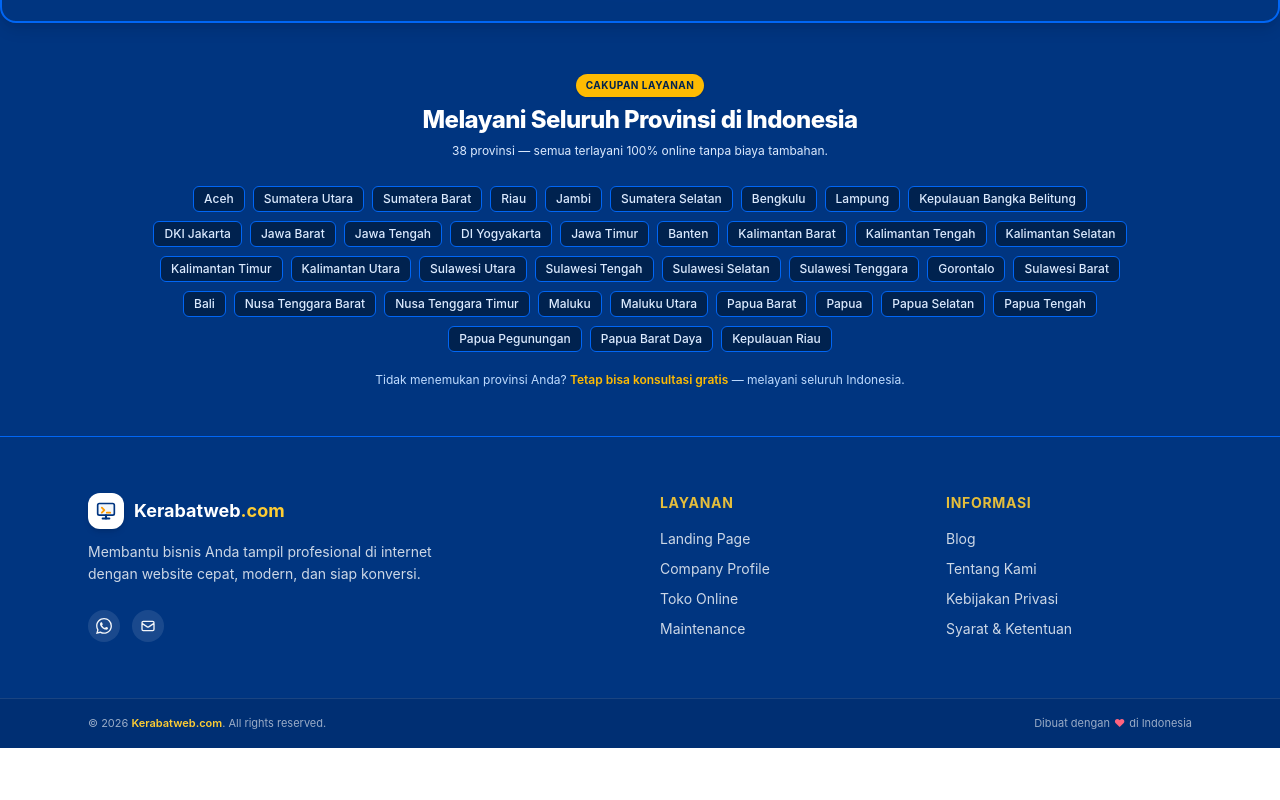
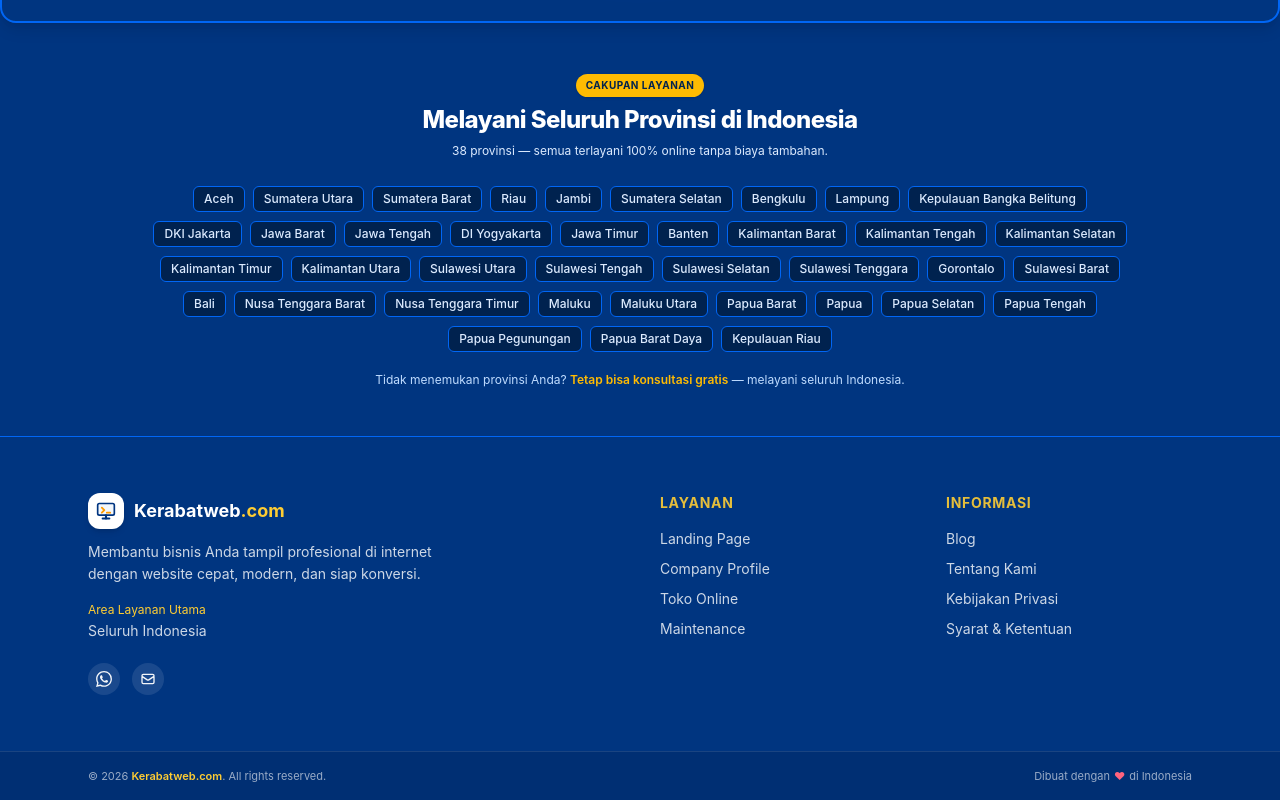
Before and after one commit to iwanbako/hurung, a Next.js app: page / in a window 1280 px wide. Shown: the part 9675-10475 px from the top of the page. Before the commit the page ends 10423 px from the top, so only its background shows below. Built offline with nearby package versions, Linux system fonts and the light colour scheme.

Commit message:
first commit

```diff
--- a/components/common/Footer.tsx
+++ b/components/common/Footer.tsx
@@ -1,10 +1,126 @@
 // components/common/Footer.tsx
-import React from "react";
+"use client";
+
+import React, { useMemo } from "react";
 import Link from "next/link";
+import { usePathname } from "next/navigation";
+import { provinsiContent } from "@/data/provinsi-content";
+import { getRegenciesOfProvince } from "@/lib/wilayah";
 
 const tahun = new Date().getFullYear();
 
+const DUMMY_KECAMATAN = [
+  "Sukamaju", "Cilandak", "Menteng", "Coblong", "Kebayoran", "Sumbersari",
+  "Sukajadi", "Banjarsari", "Tebet", "Gubeng", "Denpasar Barat", "Medan Baru"
+];
+
+const getSafeName = (item: any) => {
+  if (!item) return "";
+  if (typeof item === "string") return item;
+  return item.name || item.nama || "";
+};
+
+// Fungsi pembuat index acak yang konsisten (Deterministic Random)
+const getDeterministicIndex = (seed: string, length: number) => {
+  if (length === 0) return 0;
+  let hash = 0;
+  for (let i = 0; i < seed.length; i++) {
+    hash = (hash << 5) - hash + seed.charCodeAt(i);
+    hash |= 0; // Konversi ke 32-bit integer
+  }
+  return Math.abs(hash) % length;
+};
+
 export const Footer: React.FC = () => {
+  const pathname = usePathname();
+
+  // ============================================================
+  // LOGIKA AREA LAYANAN DINAMIS (Bebas Hydration Error)
+  // ============================================================
+  const { displayArea } = useMemo(() => {
+
+    // 1. JIKA DI HOMEPAGE
+    if (pathname === "/" || pathname === "") {
+      return {
+        displayArea: "Seluruh Indonesia",
+      };
+    }
+
+    // 2. JIKA DI HALAMAN LAIN
+    let namaProvinsi = "";
+    let namaKabupaten = "";
+    let namaKecamatan = "";
+
+    const segments = pathname.split("/").filter(Boolean);
+    const provinsiSlug = segments[0];
+    const kabupatenSlug = segments[1];
+
+    const isProvinsiValid = provinsiSlug && provinsiContent[provinsiSlug];
+
+    if (isProvinsiValid) {
+      // --- KONDISI 2A: Halaman Provinsi atau Kabupaten ---
+      const provData = provinsiContent[provinsiSlug];
+      namaProvinsi = provData.nama;
+      const regencies = getRegenciesOfProvince(provinsiSlug);
+
+      if (kabupatenSlug && regencies.length > 0) {
+        const kabData = regencies.find((r) => r.slug === kabupatenSlug);
+        if (kabData) {
+          namaKabupaten = getSafeName(kabData);
+
+          const districts = (kabData as any).districts || [];
+          if (districts.length > 0) {
+            // Gunakan Deterministic Index
+            const idx = getDeterministicIndex(pathname, districts.length);
+            namaKecamatan = getSafeName(districts[idx]);
+          } else {
+            const idx = getDeterministicIndex(pathname, DUMMY_KECAMATAN.length);
+            namaKecamatan = DUMMY_KECAMATAN[idx];
+          }
+        }
+      }
+
+      if (!namaKabupaten && regencies.length > 0) {
+        const idx = getDeterministicIndex(pathname, regencies.length);
+        namaKabupaten = getSafeName(regencies[idx]);
+        const distIdx = getDeterministicIndex(pathname, DUMMY_KECAMATAN.length);
+        namaKecamatan = DUMMY_KECAMATAN[distIdx];
+      }
+    }
+
+    // --- KONDISI 2B: Halaman umum (Blog, Kontak) atau URL tidak valid ---
+    if (!namaProvinsi || !namaKabupaten) {
+      const allProvinceSlugs = Object.keys(provinsiContent);
+      const provIdx = getDeterministicIndex(pathname, allProvinceSlugs.length);
+      const randomProvSlug = allProvinceSlugs[provIdx];
+      namaProvinsi = provinsiContent[randomProvSlug].nama;
+
+      const regencies = getRegenciesOfProvince(randomProvSlug);
+      if (regencies.length > 0) {
+        const kabIdx = getDeterministicIndex(pathname, regencies.length);
+        const randomKabItem = regencies[kabIdx];
+        namaKabupaten = getSafeName(randomKabItem);
+
+        const districts = (randomKabItem as any).districts || [];
+        if (districts.length > 0) {
+          const distIdx = getDeterministicIndex(pathname, districts.length);
+          namaKecamatan = getSafeName(districts[distIdx]);
+        } else {
+          const distIdx = getDeterministicIndex(pathname, DUMMY_KECAMATAN.length);
+          namaKecamatan = DUMMY_KECAMATAN[distIdx];
+        }
+      } else {
+        namaKabupaten = "Kota Utama";
+        const distIdx = getDeterministicIndex(pathname, DUMMY_KECAMATAN.length);
+        namaKecamatan = DUMMY_KECAMATAN[distIdx];
+      }
+    }
+
+    return {
+      displayArea: `Kec. ${namaKecamatan}, Kab. ${namaKabupaten}, Prov. ${namaProvinsi}`,
+    };
+  }, [pathname]);
+
   return (
     <footer className="bg-booking-700 text-white/95 mt-auto">
       {/* ================= MAIN FOOTER ================= */}
@@ -26,9 +142,19 @@ export const Footer: React.FC = () => {
               Kerabatweb<span className="text-yellow-400">.com</span>
             </span>
           </Link>
-          <p className="text-[11px] sm:text-sm leading-relaxed max-w-sm text-white/80 mb-6">
+          <p className="text-[11px] sm:text-sm leading-relaxed max-w-sm text-white/80 mb-4">
             Membantu bisnis Anda tampil profesional di internet dengan website cepat, modern, dan siap konversi.
           </p>
+
+          {/* ================= AREA LAYANAN (Judul Kuning) ================= */}
+          <div className="max-w-sm mb-5">
+            <p className="text-[10px] sm:text-xs text-yellow-400 mb-0.5">
+              Area Layanan Utama
+            </p>
+            <p className="text-[11px] sm:text-sm text-white/80 leading-relaxed">
+              {displayArea}
+            </p>
+          </div>
 
           {/* Sosial Media / Kontak Cepat */}
           <div className="flex items-center gap-3">
@@ -63,7 +189,6 @@ export const Footer: React.FC = () => {
             Informasi
           </h3>
           <ul className="space-y-2.5 text-xs sm:text-sm text-white/80">
-            {/* TAMBAHAN LINK BLOG */}
             <li><Link href="/blog" className="hover:text-yellow-400 transition-colors">Blog</Link></li>
             <li><Link href="/tentang-kami" className="hover:text-yellow-400 transition-colors">Tentang Kami</Link></li>
             <li><Link href="/kebijakan-privasi" className="hover:text-yellow-400 transition-colors">Kebijakan Privasi</Link></li>
```
